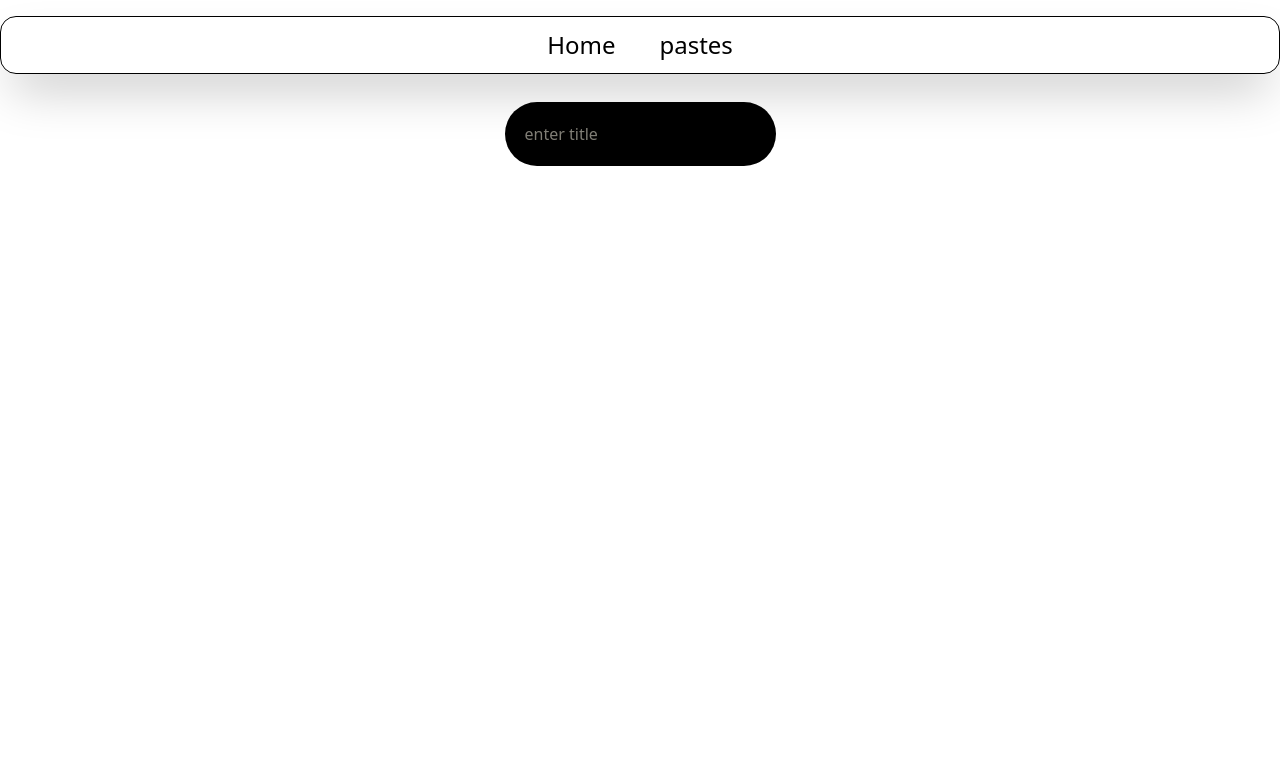
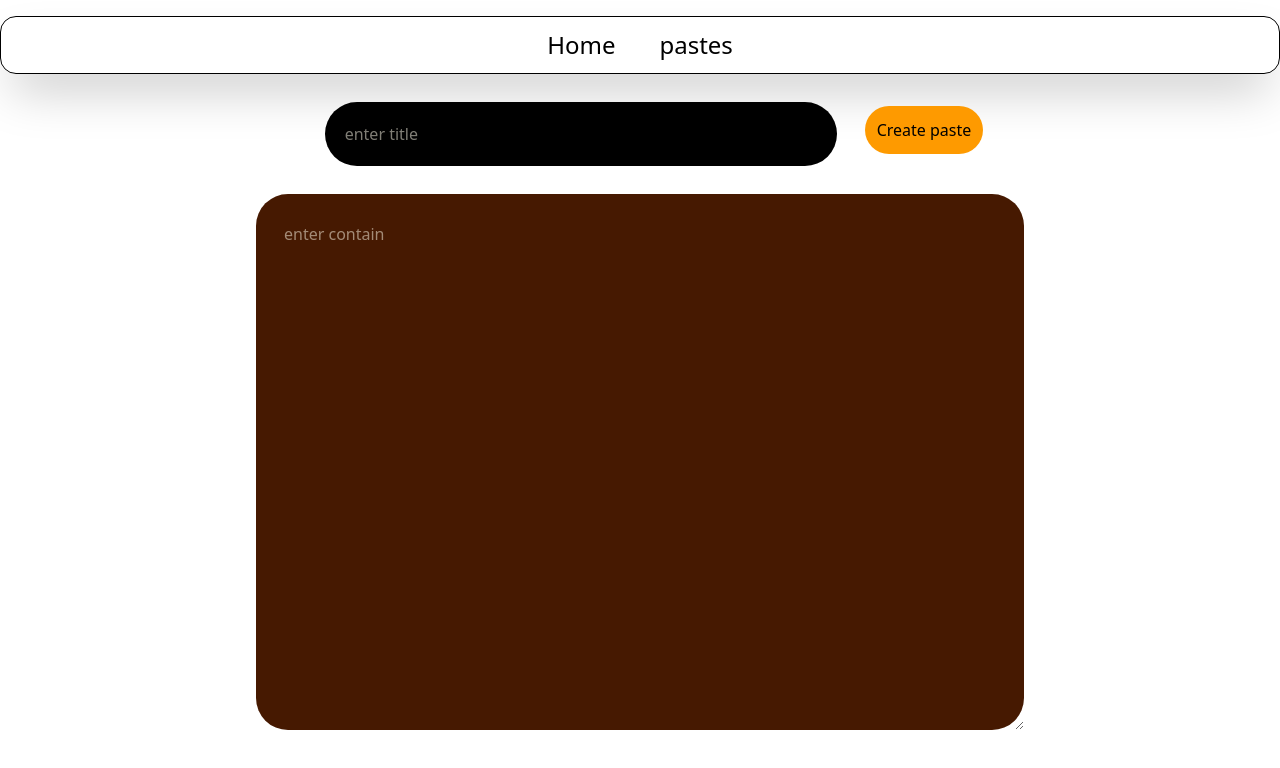
Before and after one commit to ayush236/Notebook-APP, a React (Vite) app in the folder App-pasting/: page / in a window 1280 px wide. Shown: the top 768 px of the page. Built offline with nearby package versions, Linux system fonts and the light colour scheme.

Commit message:
UI: the home page layout

```diff
--- a/App-pasting/src/Pages/Home.jsx
+++ b/App-pasting/src/Pages/Home.jsx
@@ -1,19 +1,44 @@
-import React, { useState } from 'react'
+import React, { useState } from "react";
+import { useSearchParams } from "react-router-dom";
 
 const Home = () => {
-    const[title, settitle] =useState('');
+  const [title, settitle] = useState("");
+  const [value, setvalue] = useState("");
+  // use to read the query string parameter of url
+  const [searchParams, setSearchParams] = useSearchParams();
+  const pasteId = searchParams.get("pasteId");
+
+  function createPaste() {}
 
   return (
-    <div className='flex justify-center '>
-        <input className=' bg-black m-7 p-5 text-amber-50 rounded-4xl'
-        type='text'
-        placeholder='enter title'
-        value={title}
-        onChange={(e)=> settitle(e.target.value)}
+    <div>
+      <div className="flex justify-center place-content-between">
+        <input
+          className=" bg-black m-7 p-5 text-amber-50 rounded-4xl w-[40%]"
+          type="text"
+          placeholder="enter title"
+          value={title}
+          onChange={(e) => settitle(e.target.value)}
+        />
+        <button
+          onClick={createPaste}
+          className="bg-amber-500 mt-8 rounded-3xl h-fit p-3"
+        >
+          {pasteId ? "Update paste" : "Create paste"}
+        </button>
+      </div>
 
+      <div className=" flex justify-center ">
+        <textarea
+          className="bg-amber-950 text-amber-50 w-3xl rounded-4xl p-7"
+          placeholder="enter contain"
+          value={value}
+          onChange={(e) => setvalue(e.target.value)}
+          rows={20}
         />
+      </div>
     </div>
-  )
-}
+  );
+};
 
-export default Home
+export default Home;
```
